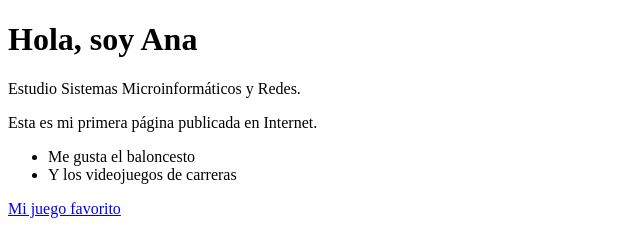
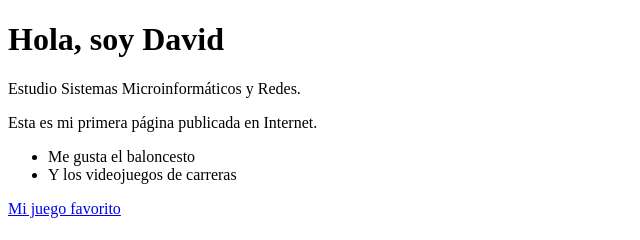
Before and after one commit to davidsjg50-collab/Mi-primera-web, a plain HTML site: page index.html in a window 1280 px wide. Shown: the full height of the page, 0-640 px from the left. Drawn offline with Linux system fonts and the light colour scheme.

Commit message:
Update title and heading from Ana to David

```diff
--- a/index.html
+++ b/index.html
@@ -3,10 +3,10 @@
 <head>
   <meta charset="utf-8">
   <meta name="viewport" content="width=device-width, initial-scale=1">
-  <title>La página de Ana</title>
+  <title>La página de David</title>
 </head>
 <body>
-  <h1>Hola, soy Ana</h1>
+  <h1>Hola, soy David</h1>
   <p>Estudio Sistemas Microinformáticos y Redes.</p>
   <p>Esta es mi primera página publicada en Internet.</p>
   <ul>
```
